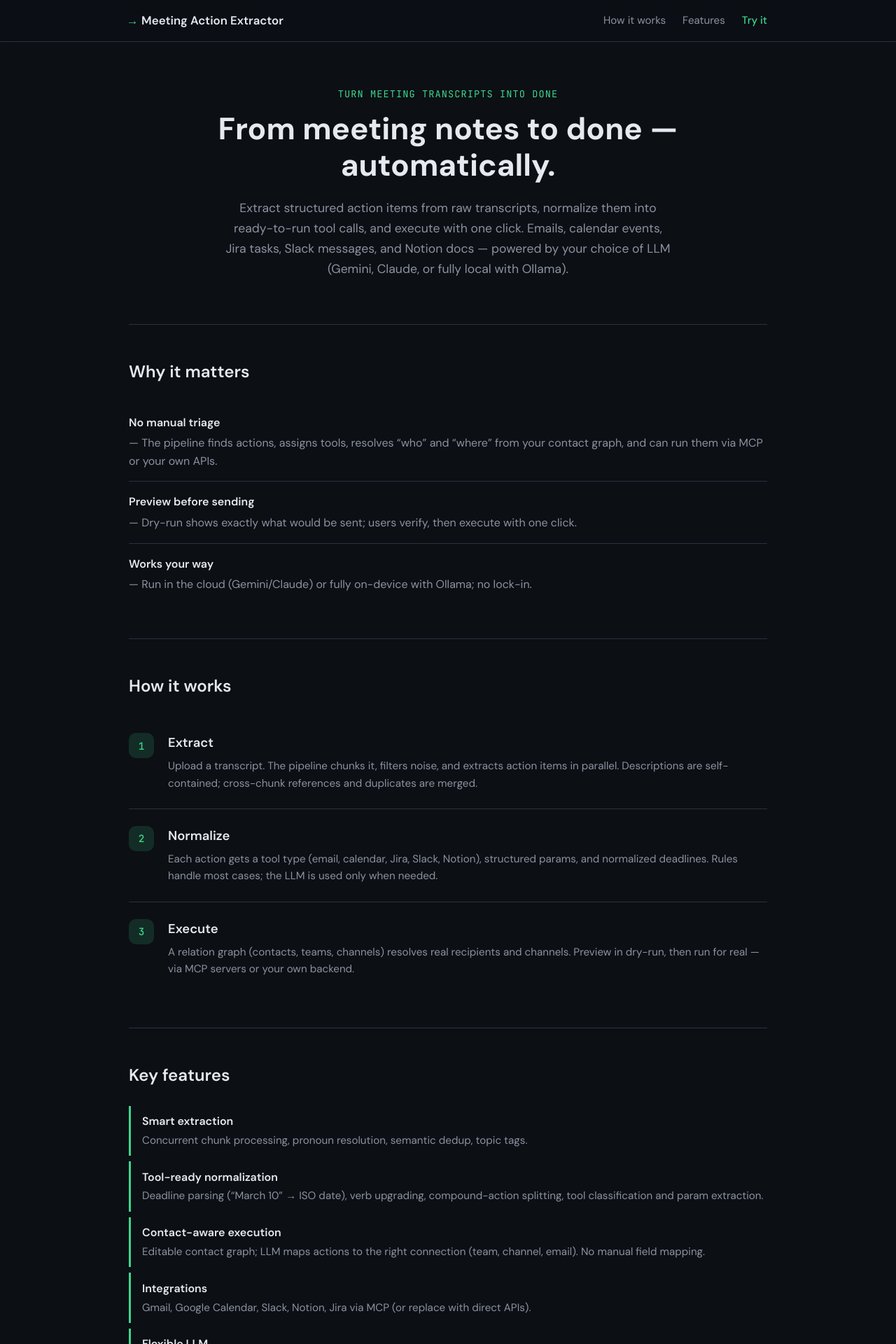
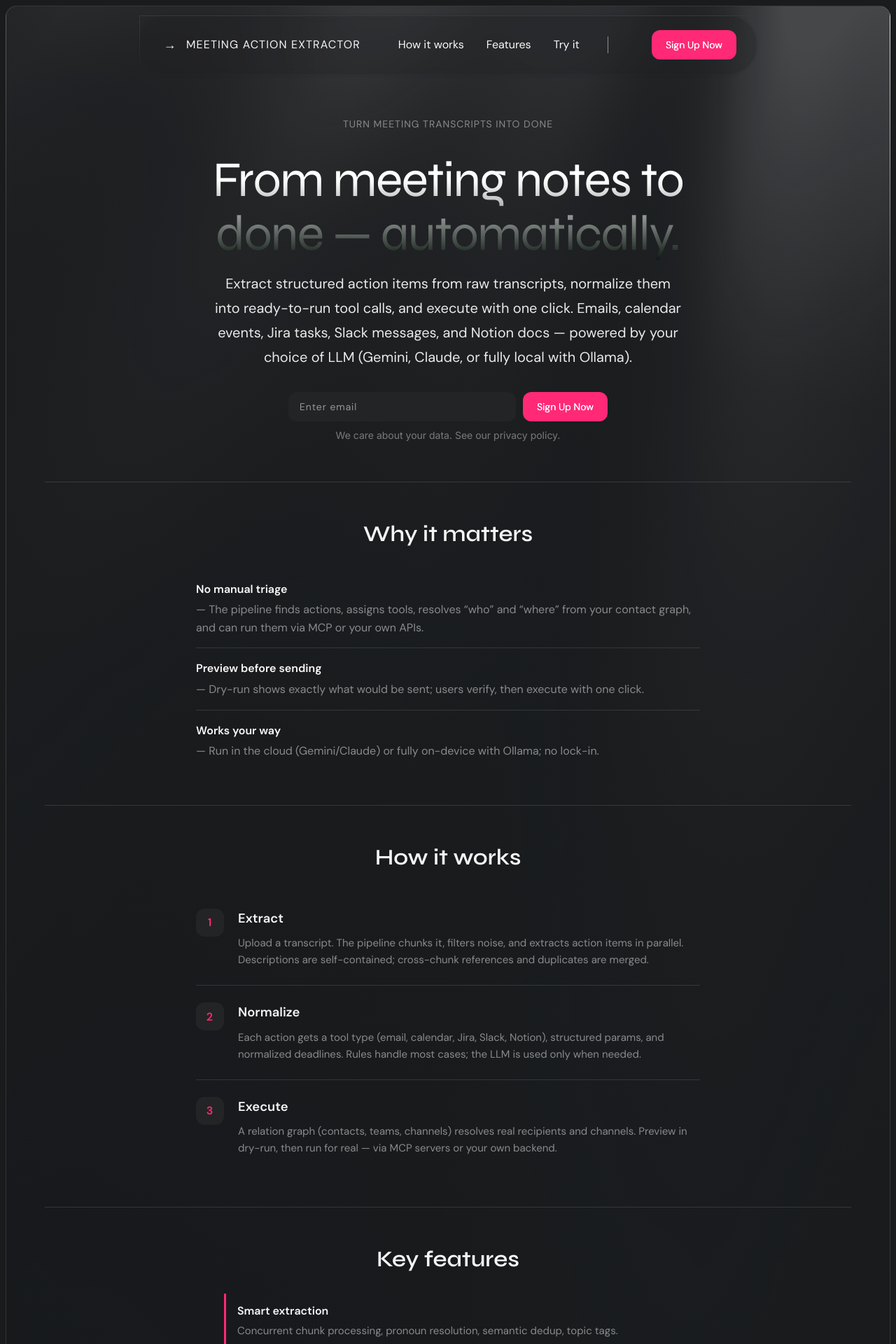
Before and after one commit to Nayeem0072/actionpipe-client, a React (Vite) app: page / in a window 1280 px wide. Shown: the top 1920 px of the page at 70% size. Built offline with nearby package versions, Linux system fonts and the light colour scheme.

Commit message:
feat: add design from figma page 1

```diff
--- a/index.html
+++ b/index.html
@@ -8,7 +8,7 @@
     <title>Meeting Action Item Extractor — From meeting notes to done</title>
     <link rel="preconnect" href="https://fonts.googleapis.com" />
     <link rel="preconnect" href="https://fonts.gstatic.com" crossorigin />
-    <link href="https://fonts.googleapis.com/css2?family=DM+Sans:ital,opsz,wght@0,9..40,400;0,9..40,500;0,9..40,600;0,9..40,700;1,9..40,400&family=JetBrains+Mono:wght@400;500&display=swap" rel="stylesheet" />
+    <link href="https://fonts.googleapis.com/css2?family=DM+Sans:ital,opsz,wght@0,9..40,300;0,9..40,400;0,9..40,500;0,9..40,600;0,9..40,700&family=Syne:wght@400;500;600;700&family=Inter:wght@400;500&display=swap" rel="stylesheet" />
   </head>
   <body>
     <div id="root"></div>
--- a/src/App.css
+++ b/src/App.css
@@ -1,134 +1,271 @@
-/* Header */
+/* Page wrapper — Figma frame with inset and radius */
+.page {
+  min-height: 100vh;
+  background-image: linear-gradient(44deg, rgba(22, 24, 27, 0.75) 0%, rgba(28, 30, 33, 0.82) 100%), url('/hero-bg.png');
+  background-size: cover;
+  background-position: center;
+  background-repeat: no-repeat;
+  margin: 8px;
+  border-radius: var(--radius-frame);
+  border: 1px solid var(--border);
+  overflow: hidden;
+  display: flex;
+  flex-direction: column;
+}
+
+@media (max-width: 900px) {
+  .page {
+    margin: 0;
+    border-radius: 0;
+    border: none;
+  }
+}
+
+/* Header — pill bar */
 .header {
-  position: sticky;
-  top: 0;
-  z-index: 100;
-  background: rgba(12, 15, 20, 0.85);
-  backdrop-filter: blur(12px);
-  border-bottom: 1px solid var(--border);
+  padding: 13px 24px;
+  display: flex;
+  justify-content: center;
 }
 
 .header-inner {
-  max-width: 960px;
-  margin: 0 auto;
-  padding: 1rem 1.5rem;
   display: flex;
   align-items: center;
   justify-content: space-between;
-  gap: 1rem;
+  width: 100%;
+  max-width: 882px;
+  height: 84px;
+  padding: 0 28px;
+  background: var(--surface);
+  border: 1px solid transparent;
+  border-radius: var(--radius-pill);
+  border-image: var(--border-gradient) 1;
+  box-shadow: 0 1px 4px 0 rgba(38, 40, 46, 0.37);
+  backdrop-filter: blur(4px);
+  -webkit-backdrop-filter: blur(4px);
+}
+
+.header-inner {
+  border-top: 1px solid rgba(55, 57, 60, 0.6);
 }
 
 .logo {
   display: inline-flex;
   align-items: center;
-  gap: 0.5rem;
-  font-weight: 600;
+  gap: 8px;
   color: var(--text);
   text-decoration: none;
-  font-size: 1.05rem;
+  font-family: var(--font-sans);
+  font-size: 16px;
+  font-weight: 400;
+  letter-spacing: 0.07em;
+  text-transform: uppercase;
 }
 
 .logo:hover {
-  color: var(--accent);
+  color: var(--text);
+  opacity: 0.9;
 }
 
 .logo-icon {
-  color: var(--accent);
-  font-family: var(--font-mono);
+  width: 30px;
+  height: 30px;
+  display: flex;
+  align-items: center;
+  justify-content: center;
+  font-size: 18px;
 }
 
 .nav {
   display: flex;
   align-items: center;
-  gap: 1.5rem;
+  gap: 32px;
 }
 
 .nav a {
-  color: var(--text-muted);
+  color: var(--text-secondary);
   text-decoration: none;
-  font-size: 0.95rem;
-  transition: color 0.2s;
+  font-size: 16px;
+  font-weight: 400;
+  line-height: 1.5;
+  transition: opacity 0.2s;
 }
 
 .nav a:hover {
-  color: var(--text);
+  opacity: 0.85;
 }
 
-.nav-cta {
-  color: var(--accent) !important;
-  font-weight: 500;
+.nav-divider {
+  width: 1px;
+  height: 24px;
+  background: linear-gradient(270deg, rgba(115, 116, 116, 0) 8%, rgba(147, 147, 147, 1) 51%, rgba(111, 111, 112, 0) 83%);
+  margin: 0 8px;
 }
 
-.nav-cta:hover {
-  color: var(--accent) !important;
-  text-decoration: underline;
+.btn-header {
+  display: inline-flex;
+  align-items: center;
+  justify-content: center;
+  padding: 11px 20px;
+  background: var(--accent);
+  border-radius: var(--radius-sm);
+  color: #ffffff;
+  font-family: var(--font-sans);
+  font-size: 14px;
+  font-weight: 400;
+  line-height: 1.43;
+  text-decoration: none;
+  text-shadow: 0 0 0.5px rgba(255, 255, 255, 1);
+  transition: filter 0.2s, transform 0.05s;
 }
 
-/* Sections common */
-main {
-  max-width: 960px;
+.btn-header:hover {
+  filter: brightness(1.08);
+}
+
+.btn-header:active {
+  transform: scale(0.98);
+}
+
+/* Main content */
+.main {
+  flex: 1;
+  width: 100%;
+  max-width: 1200px;
   margin: 0 auto;
-  padding: 0 1.5rem 4rem;
+  padding: 0 24px 48px;
+}
+
+/* Hero — Figma “Heading and supporting text” */
+.hero {
+  padding: 48px 0 56px;
+  text-align: center;
+  display: flex;
+  flex-direction: column;
+  align-items: center;
+  gap: 32px;
+}
+
+.hero-badge {
+  font-family: var(--font-sans);
+  font-size: 14px;
+  font-weight: 400;
+  letter-spacing: 0.07em;
+  text-transform: uppercase;
+  color: var(--text-muted);
+  line-height: 1.43;
+  margin: 0;
+}
+
+.hero-content {
+  display: flex;
+  flex-direction: column;
+  align-items: center;
+  gap: 16px;
+}
+
+.hero-title {
+  font-family: var(--font-display);
+  font-size: clamp(2.5rem, 6vw, 71px);
+  font-weight: 400;
+  line-height: 1.08;
+  letter-spacing: -0.02em;
+  margin: 0;
+  background: linear-gradient(180deg, rgba(255, 255, 255, 1) 25%, rgba(12, 23, 17, 1) 100%);
+  -webkit-background-clip: text;
+  -webkit-text-fill-color: transparent;
+  background-clip: text;
+  max-width: 800px;
+}
+
+.hero-desc {
+  font-family: var(--font-sans);
+  font-size: clamp(1rem, 2vw, 20px);
+  font-weight: 400;
+  line-height: 1.75;
+  color: var(--text);
+  margin: 0;
+  max-width: 676px;
+  opacity: 0.95;
+}
+
+.hero-cta {
+  display: flex;
+  flex-direction: column;
+  align-items: center;
+  gap: 10px;
+  width: 100%;
+  max-width: 456px;
+}
+
+.hero-cta-row {
+  display: flex;
+  gap: 10px;
+  width: 100%;
+}
+
+.hero-input {
+  flex: 1;
+  height: 42px;
+  padding: 0 16px;
+  background: var(--surface-solid);
+  border: none;
+  border-radius: var(--radius-sm);
+  color: var(--text);
+  font-family: var(--font-sans);
+  font-size: 14px;
+  font-weight: 300;
+  letter-spacing: 0.07em;
+}
+
+.hero-input::placeholder {
+  color: var(--placeholder);
+}
+
+.hero-input:focus {
+  outline: 1px solid rgba(255, 255, 255, 0.2);
+}
+
+.hero-hint {
+  font-family: var(--font-body);
+  font-size: 14px;
+  line-height: 1.43;
+  color: var(--text-hint);
+  margin: 0;
+  text-align: center;
+}
+
+/* Section common */
+.section {
+  padding: 48px 0;
+  border-top: 1px solid var(--border);
 }
 
 .section-title {
-  font-size: 1.5rem;
+  font-family: var(--font-display);
+  font-size: clamp(1.5rem, 3vw, 2rem);
   font-weight: 600;
-  margin: 0 0 1.5rem;
+  margin: 0 0 24px;
   color: var(--text);
-}
-
-/* Hero */
-.hero {
-  padding: 4rem 0 4rem;
   text-align: center;
 }
 
-.hero-tagline {
-  font-family: var(--font-mono);
-  font-size: 0.85rem;
-  color: var(--accent);
-  text-transform: uppercase;
-  letter-spacing: 0.08em;
-  margin: 0 0 0.75rem;
-}
-
-.hero-title {
-  font-size: clamp(2rem, 5vw, 2.75rem);
-  font-weight: 700;
-  line-height: 1.2;
-  margin: 0 0 1.25rem;
-  color: var(--text);
+/* Value proposition */
+.value-list {
+  list-style: none;
+  padding: 0;
+  margin: 0;
   max-width: 720px;
   margin-left: auto;
   margin-right: auto;
 }
 
-.hero-desc {
-  font-size: 1.1rem;
-  color: var(--text-muted);
-  max-width: 640px;
-  margin: 0 auto;
-  line-height: 1.65;
-}
-
-/* Value */
-.value {
-  padding: 3rem 0;
-  border-top: 1px solid var(--border);
-}
-
-.value-list {
-  list-style: none;
-  padding: 0;
-  margin: 0;
-}
-
 .value-list li {
-  padding: 1rem 0;
+  padding: 16px 0;
   border-bottom: 1px solid var(--border);
   color: var(--text-muted);
-  font-size: 1rem;
+  font-size: 16px;
+  line-height: 1.6;
 }
 
 .value-list li:last-child {
@@ -136,31 +273,28 @@ main {
 }
 
 .value-list strong {
-  color: var(--text);
+  color: var(--text-secondary);
   font-weight: 600;
   display: block;
-  margin-bottom: 0.25rem;
+  margin-bottom: 4px;
 }
 
-/* Steps */
-.steps {
-  padding: 3rem 0;
-  border-top: 1px solid var(--border);
-}
-
+/* How it works */
 .steps-list {
   list-style: none;
   padding: 0;
   margin: 0;
-  counter-reset: step;
+  max-width: 720px;
+  margin-left: auto;
+  margin-right: auto;
 }
 
 .step {
   display: flex;
-  gap: 1.25rem;
-  padding: 1.5rem 0;
+  gap: 20px;
+  padding: 24px 0;
   border-bottom: 1px solid var(--border);
-  counter-increment: step;
+  align-items: flex-start;
 }
 
 .step:last-child {
@@ -169,213 +303,225 @@ main {
 
 .step-num {
   flex-shrink: 0;
-  width: 2.25rem;
-  height: 2.25rem;
+  width: 40px;
+  height: 40px;
   display: flex;
   align-items: center;
   justify-content: center;
-  background: var(--accent-dim);
+  background: var(--surface-solid);
   color: var(--accent);
-  font-family: var(--font-mono);
-  font-weight: 500;
-  font-size: 0.9rem;
-  border-radius: var(--radius);
+  font-family: var(--font-sans);
+  font-weight: 600;
+  font-size: 16px;
+  letter-spacing: 0.07em;
+  border-radius: var(--radius-sm);
 }
 
 .step h3 {
-  margin: 0 0 0.35rem;
+  margin: 0 0 8px;
   font-size: 1.15rem;
   font-weight: 600;
   color: var(--text);
+  font-family: var(--font-sans);
 }
 
 .step p {
   margin: 0;
   color: var(--text-muted);
-  font-size: 0.95rem;
+  font-size: 15px;
   line-height: 1.6;
 }
 
-/* Features — list with left accent bar */
-.features {
-  padding: 3rem 0;
-  border-top: 1px solid var(--border);
-}
-
+/* Key features — list with left accent */
 .features-list {
   list-style: none;
   padding: 0;
   margin: 0;
+  max-width: 640px;
+  margin-left: auto;
+  margin-right: auto;
 }
 
 .feature-item {
-  padding: 0.6rem 0 0.6rem 1rem;
+  padding: 12px 0 12px 16px;
   border-left: 3px solid var(--accent);
-  margin-left: 0;
-  margin-bottom: 0.5rem;
-}
-
-.feature-item:last-child {
-  margin-bottom: 0;
+  margin-bottom: 8px;
 }
 
 .feature-label {
   display: block;
   font-weight: 600;
-  font-size: 1rem;
+  font-size: 16px;
   color: var(--text);
-  margin-bottom: 0.2rem;
+  margin-bottom: 4px;
+  font-family: var(--font-sans);
 }
 
 .feature-desc {
   margin: 0;
-  font-size: 0.95rem;
+  font-size: 15px;
   color: var(--text-muted);
   line-height: 1.55;
+  font-family: var(--font-sans);
 }
 
 /* Audience */
-.audience {
-  padding: 3rem 0;
-  border-top: 1px solid var(--border);
-}
-
 .audience-cards {
   display: flex;
   flex-wrap: wrap;
   justify-content: center;
-  gap: 1rem;
+  gap: 16px;
 }
 
 .audience-card {
   width: min(100%, 320px);
-  background: var(--bg-elevated);
+  background: var(--surface);
   border: 1px solid var(--border);
-  border-radius: var(--radius);
-  padding: 1.35rem 1.5rem;
+  border-radius: var(--radius-sm);
+  padding: 24px;
+  backdrop-filter: blur(4px);
 }
 
 .audience-card p {
   margin: 0;
   color: var(--text-muted);
-  font-size: 0.95rem;
+  font-size: 15px;
   line-height: 1.6;
+  font-family: var(--font-sans);
 }
 
 /* CTA */
-.cta {
-  padding: 3rem 0 2rem;
-  border-top: 1px solid var(--border);
-}
-
 .cta-cards {
   display: flex;
   flex-wrap: wrap;
   justify-content: center;
-  gap: 1.25rem;
+  gap: 20px;
 }
 
 .cta-card {
   width: min(100%, 320px);
-  background: var(--bg-card);
+  background: var(--surface-solid);
   border: 1px solid var(--border);
-  border-radius: var(--radius);
-  padding: 1.5rem 1.5rem;
+  border-radius: var(--radius-sm);
+  padding: 24px;
 }
 
 .cta-card h3 {
-  margin: 0 0 0.5rem;
+  margin: 0 0 8px;
   font-size: 1.1rem;
   font-weight: 600;
   color: var(--text);
+  font-family: var(--font-sans);
 }
 
 .cta-card p {
-  margin: 0 0 1rem;
+  margin: 0 0 16px;
   color: var(--text-muted);
-  font-size: 0.95rem;
+  font-size: 15px;
   line-height: 1.6;
+  font-family: var(--font-sans);
 }
 
 .cta-card code {
-  font-family: var(--font-mono);
-  font-size: 0.85em;
-  background: var(--bg-elevated);
-  padding: 0.15em 0.4em;
+  font-family: ui-monospace, monospace;
+  font-size: 0.9em;
+  background: rgba(0, 0, 0, 0.3);
+  padding: 2px 6px;
   border-radius: 4px;
   color: var(--accent);
 }
 
 .btn {
   display: inline-block;
-  padding: 0.6rem 1.1rem;
-  font-size: 0.9rem;
-  font-weight: 500;
+  padding: 11px 20px;
+  font-size: 14px;
+  font-weight: 400;
   font-family: var(--font-sans);
-  border-radius: var(--radius);
+  border-radius: var(--radius-sm);
   text-decoration: none;
-  transition: background 0.2s, color 0.2s;
+  transition: filter 0.2s, transform 0.05s;
   cursor: pointer;
   border: none;
+  line-height: 1.43;
 }
 
 .btn-primary {
-  background: var(--accent);
-  color: var(--bg);
+  background: #ff2976;
+  color: #ffffff;
+  border: 1px solid rgba(255, 255, 255, 0.2);
+  box-shadow: 0 0 0 2px var(--accent-glow), 0 1px 2px 0 rgba(80, 15, 45, 0.5);
 }
 
 .btn-primary:hover {
-  background: #34c77e;
-  color: var(--bg);
+  filter: brightness(1.08);
 }
 
 .btn-secondary {
   background: transparent;
-  color: var(--accent);
-  border: 1px solid var(--accent);
+  color: var(--text-secondary);
+  border: 1px solid var(--border);
 }
 
 .btn-secondary:hover {
-  background: var(--accent-dim);
-  color: var(--accent);
+  background: var(--surface);
+  border-color: var(--text-muted);
 }
 
-/* Footer */
+/* Footer — Figma bottom bar */
 .footer {
-  border-top: 1px solid var(--border);
-  margin-top: 2rem;
+  margin-top: auto;
+  background: var(--footer-bg);
+  padding: 14px 32px;
+  height: 48px;
+  display: flex;
+  align-items: center;
+  justify-content: space-between;
+  flex-wrap: wrap;
+  gap: 12px;
 }
 
-.footer-inner {
-  max-width: 960px;
-  margin: 0 auto;
-  padding: 1.5rem 1.5rem;
+.footer-logo {
+  font-family: var(--font-sans);
+  font-size: 13px;
+  font-weight: 400;
+  letter-spacing: 0.07em;
+  text-transform: uppercase;
+  color: var(--text-muted);
+  display: inline-flex;
+  align-items: center;
+  gap: 4px;
 }
 
-.footer-meta {
+.footer-tagline {
+  font-family: var(--font-sans);
+  font-size: 13px;
+  font-weight: 400;
+  letter-spacing: 0.07em;
+  text-transform: uppercase;
+  color: var(--text-muted);
   margin: 0;
-  font-size: 0.85rem;
-  color: var(--text-muted);
 }
 
-/* Responsive */
-@media (max-width: 640px) {
+@media (max-width: 768px) {
   .header-inner {
     flex-direction: column;
-    align-items: flex-start;
+    height: auto;
+    padding: 20px;
+    gap: 16px;
   }
 
   .nav {
-    width: 100%;
-    justify-content: flex-start;
+    flex-wrap: wrap;
+    justify-content: center;
   }
 
-  .hero {
-    padding: 2.5rem 0 3rem;
+  .hero-cta-row {
+    flex-direction: column;
   }
 
-  .step {
-    flex-direction: column;
-    gap: 0.75rem;
+  .footer {
+    height: auto;
+    justify-content: center;
+    text-align: center;
   }
 }
--- a/src/App.tsx
+++ b/src/App.tsx
@@ -2,7 +2,7 @@ import './App.css'
 
 function App() {
   return (
-    <>
+    <div className="page">
       <header className="header">
         <div className="header-inner">
           <a href="#" className="logo">
@@ -12,23 +12,39 @@ function App() {
           <nav className="nav">
             <a href="#how-it-works">How it works</a>
             <a href="#features">Features</a>
-            <a href="#try-it" className="nav-cta">Try it</a>
+            <a href="#try-it">Try it</a>
+            <span className="nav-divider" aria-hidden />
           </nav>
+          <a href="#try-it" className="btn-header">Sign Up Now</a>
         </div>
       </header>
 
-      <main>
+      <main className="main">
         <section className="hero">
-          <p className="hero-tagline">Turn meeting transcripts into done</p>
+          <p className="hero-badge">Turn meeting transcripts into done</p>
+          <div className="hero-content">
             <h1 className="hero-title">
               From meeting notes to done — automatically.
             </h1>
             <p className="hero-desc">
               Extract structured action items from raw transcripts, normalize them into ready-to-run tool calls, and execute with one click. Emails, calendar events, Jira tasks, Slack messages, and Notion docs — powered by your choice of LLM (Gemini, Claude, or fully local with Ollama).
             </p>
+          </div>
+          <div className="hero-cta">
+            <div className="hero-cta-row">
+              <input
+                type="email"
+                className="hero-input"
+                placeholder="Enter email"
+                aria-label="Email address"
+              />
+              <a href="#try-it" className="btn-header">Sign Up Now</a>
+            </div>
+            <p className="hero-hint">We care about your data. See our privacy policy.</p>
+          </div>
         </section>
 
-        <section className="value">
+        <section className="section value">
           <h2 className="section-title">Why it matters</h2>
           <ul className="value-list">
             <li>
@@ -43,7 +59,7 @@ function App() {
           </ul>
         </section>
 
-        <section id="how-it-works" className="steps">
+        <section id="how-it-works" className="section steps">
           <h2 className="section-title">How it works</h2>
           <ol className="steps-list">
             <li className="step">
@@ -70,7 +86,7 @@ function App() {
           </ol>
         </section>
 
-        <section id="features" className="features">
+        <section id="features" className="section features">
           <h2 className="section-title">Key features</h2>
           <ul className="features-list">
             <li className="feature-item">
@@ -96,7 +112,7 @@ function App() {
           </ul>
         </section>
 
-        <section className="audience">
+        <section className="section audience">
           <h2 className="section-title">For whom</h2>
           <div className="audience-cards">
             <div className="audience-card">
@@ -108,7 +124,7 @@ function App() {
           </div>
         </section>
 
-        <section id="try-it" className="cta">
+        <section id="try-it" className="section cta">
           <h2 className="section-title">Get started</h2>
           <div className="cta-cards">
             <div className="cta-card">
@@ -126,11 +142,10 @@ function App() {
       </main>
 
       <footer className="footer">
-        <div className="footer-inner">
-          <p className="footer-meta">Meeting Action Item Extractor — Extract · Normalize · Execute</p>
+        <span className="footer-logo">Meeting Action Extractor ®</span>
+        <p className="footer-tagline">Extract · Normalize · Execute</p>
+      </footer>
     </div>
-      </footer>
-    </>
   )
 }
 
--- a/src/index.css
+++ b/src/index.css
@@ -1,15 +1,26 @@
 :root {
-  --bg: #0c0f14;
-  --bg-elevated: #131820;
-  --bg-card: #181e28;
-  --text: #e6e9ef;
-  --text-muted: #8b92a0;
-  --accent: #3dd68c;
-  --accent-dim: rgba(61, 214, 140, 0.15);
-  --border: #2a3140;
-  --radius: 10px;
+  /* Figma design tokens from landing-page - 1 */
+  --bg: #1a1b1d;
+  --bg-gradient-start: #16181b;
+  --bg-gradient-end: #1c1e21;
+  --surface: rgba(32, 34, 36, 0.31);
+  --surface-solid: #232426;
+  --footer-bg: #141619;
+  --text: #f4f5f5;
+  --text-secondary: #fafafa;
+  --text-muted: #898a8c;
+  --text-hint: rgba(255, 255, 255, 0.41);
+  --placeholder: #aaaaaa;
+  --border: rgba(142, 142, 142, 0.24);
+  --border-gradient: linear-gradient(180deg, rgba(55, 57, 60, 1) 0%, rgba(55, 57, 60, 0) 100%);
+  --accent: #ff2976;
+  --accent-glow: rgba(180, 20, 90, 0.7);
+  --radius-sm: 12px;
+  --radius-pill: 500px;
+  --radius-frame: 16px;
   --font-sans: 'DM Sans', system-ui, sans-serif;
-  --font-mono: 'JetBrains Mono', monospace;
+  --font-display: 'Syne', 'DM Sans', system-ui, sans-serif;
+  --font-body: 'Inter', 'DM Sans', system-ui, sans-serif;
 }
 
 *,
```
Also changed, not shown: public/hero-bg.png (added), 5 other files (tests, documents, lock files or other folders). Lines whose indentation alone changed are shown as unchanged.
